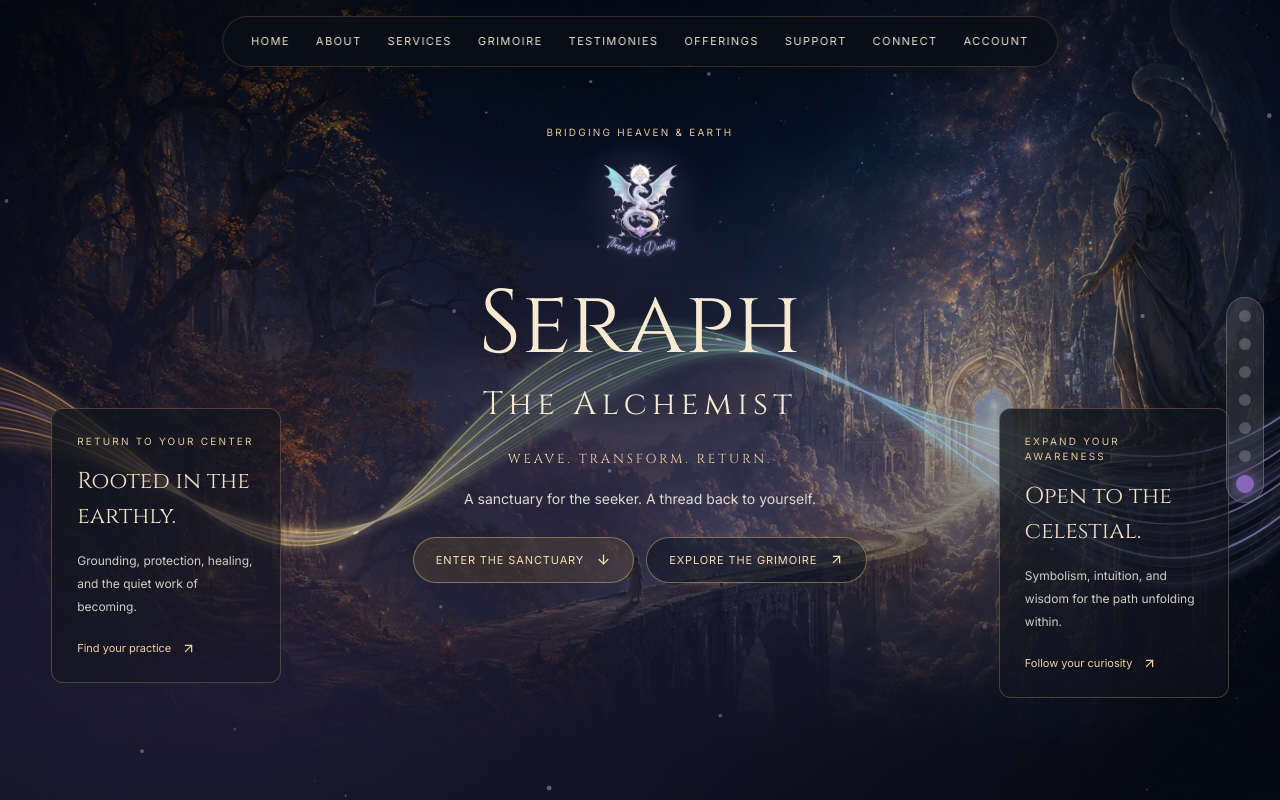
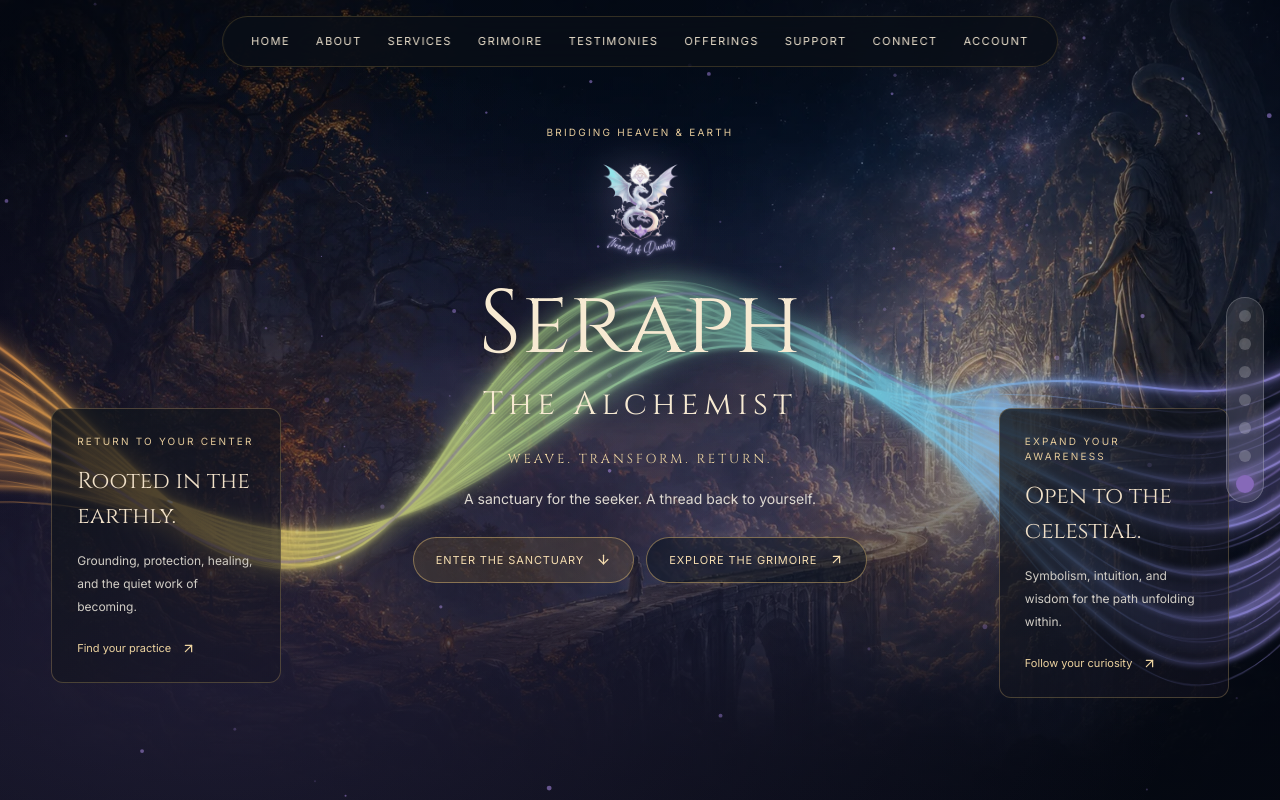
Before and after one commit to theweatherboy/seraphthealchemist, a Next.js app: page / in a window 1280 px wide. Shown: the top 800 px of the page. Built offline with nearby package versions, Linux system fonts and the light colour scheme.

Commit message:
Refine luminous thread ribbons

```diff
--- a/src/components/visual/LivingTapestry.tsx
+++ b/src/components/visual/LivingTapestry.tsx
@@ -1,16 +1,17 @@
 "use client";
 import { useRealm } from '@/context/RealmContext';
-const threads = Array.from({length:16},(_,i)=>{
- const s=(i-7.5)*7;
- return 'M -100 '+(410+s)+' C 180 '+(240+s)+', 280 '+(650-s)+', 510 '+(460+s*.25)+' S 820 '+(300-s)+', 1040 '+(430+s*.4)+' S 1330 '+(550+s)+', 1540 '+(280+s);
+const threads = Array.from({length:24},(_,i)=>{
+ const s=(i-11.5)*9;
+ const bend=(i%4-1.5)*24;
+ return `M -120 ${430+s} C 120 ${230+s+bend}, 280 ${690-s}, 520 ${455+s*.2} S 820 ${285-s-bend}, 1050 ${425+s*.45} S 1320 ${610+s}, 1560 ${270+s}`;
 });
 export default function LivingTapestry(){
  const {currentRealm}=useRealm();
  return <div className="living-threads" aria-hidden="true"><svg viewBox="0 0 1440 800" preserveAspectRatio="xMidYMid slice">
- <defs><linearGradient id="weave-spectrum" x1="0%" x2="100%"><stop offset="0%" stopColor="#ce7041"/><stop offset="26%" stopColor="#f6ce78"/><stop offset="47%" stopColor="#a7cf99"/><stop offset="66%" stopColor="#8fdaef"/><stop offset="100%" stopColor="#bd94ed"/></linearGradient><filter id="weave-halo" x="-20%" y="-100%" width="140%" height="300%"><feGaussianBlur stdDeviation="5"/></filter></defs>
+ <defs><linearGradient id="weave-spectrum" x1="0%" x2="100%"><stop offset="0%" stopColor="#d75d3d"/><stop offset="20%" stopColor="#f6bf54"/><stop offset="43%" stopColor="#b9df8a"/><stop offset="64%" stopColor="#71d6ec"/><stop offset="82%" stopColor="#8d91ef"/><stop offset="100%" stopColor="#d39bed"/></linearGradient><filter id="weave-halo" x="-20%" y="-100%" width="140%" height="300%"><feGaussianBlur stdDeviation="10"/></filter><filter id="weave-soft" x="-20%" y="-100%" width="140%" height="300%"><feGaussianBlur stdDeviation="2.5"/></filter></defs>
  <g className="thread-drift" fill="none" stroke="url(#weave-spectrum)">
- <g filter="url(#weave-halo)" opacity=".32">{threads.filter((_,i)=>i%3===0).map((d,i)=><path key={i} d={d} strokeWidth="5"/>)}</g>
- {threads.map((d,i)=><path key={i} d={d} strokeWidth={i%4===0?1.3:.65} opacity={i%4===0?.85:.35}/>)}
+ <g filter="url(#weave-halo)" opacity=".4">{threads.filter((_,i)=>i%3===0).map((d,i)=><path key={i} d={d} strokeWidth="15"/>)}</g><g filter="url(#weave-soft)" opacity=".65">{threads.filter((_,i)=>i%2===0).map((d,i)=><path key={i} d={d} strokeWidth="5"/>)}</g>
+ {threads.map((d,i)=><path key={i} d={d} strokeWidth={i%4===0?2.1:1.05} opacity={i%4===0?.9:.48} strokeLinecap="round"/>)}
  {threads.filter((_,i)=>i%4===0).map((d,i)=><path key={i} className="thread-spark" d={d} pathLength="1000" stroke="#fff2d8" strokeWidth="2" strokeLinecap="round" strokeDasharray="2 998" style={{animationDelay:(-i*4)+'s'}}/>)}
  <path d={threads[7]} stroke={currentRealm.color} strokeWidth="3" opacity=".4" className="realm-thread"/>
  </g></svg></div>;
```
Also changed, not shown: 1 other file (tests, documents, lock files or other folders).
